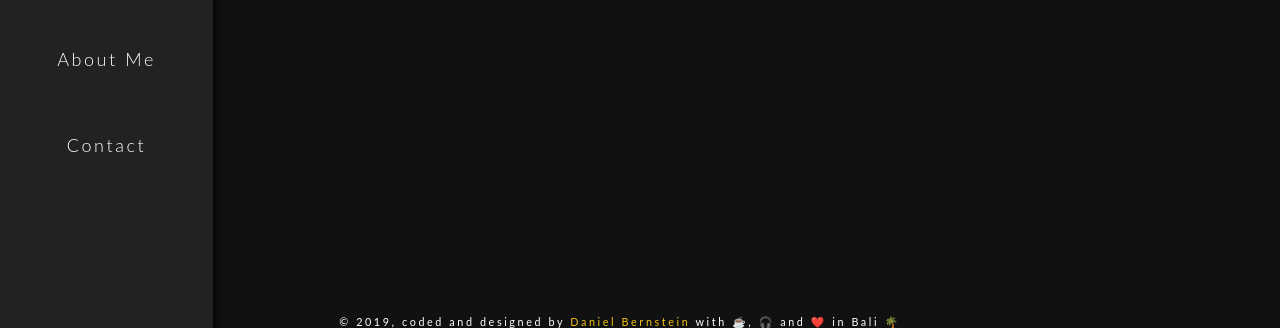
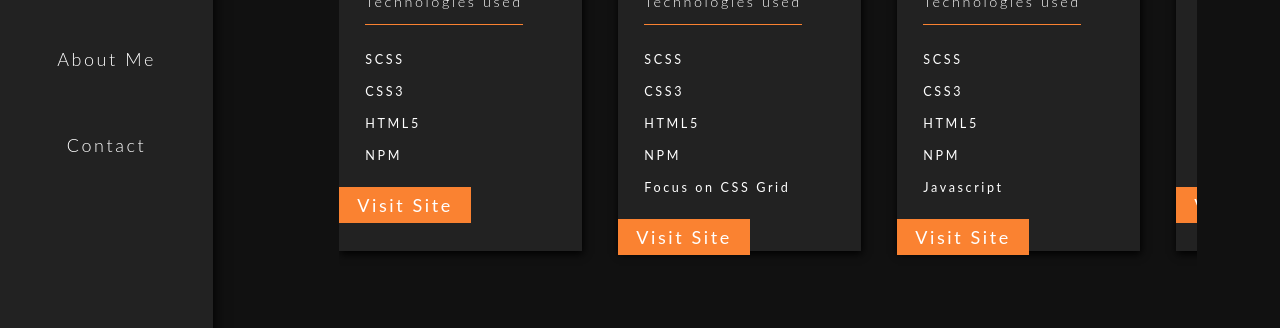
Before and after one commit to drood87/danibernstein.com, a Gatsby site: page /projects in a window 1280 px wide. Shown: the part 389-717 px from the top of the page. Built offline with nearby package versions, Linux system fonts and the light colour scheme; Gatsby itself is replaced by a stand-in of ours.

Commit message:
pull data into project component

```diff
--- a/gatsby-config.js
+++ b/gatsby-config.js
@@ -40,6 +40,38 @@ module.exports = {
         link: '/contact',
       },
     ],
+    projects: [
+      {
+        name: 'Natours',
+        techStack: ['SCSS', 'CSS3', 'HTML5', 'NPM'],
+        link: 'https://www.natours.danibernstein.com/',
+      },
+      {
+        name: 'Nexter',
+        techStack: ['SCSS', 'CSS3', 'HTML5', 'NPM', 'Focus on CSS Grid'],
+        link: 'https://www.nexter.danibernstein.com/',
+      },
+      {
+        name: 'Omnifood',
+        techStack: ['SCSS', 'CSS3', 'HTML5', 'NPM', 'Javascript'],
+        link: 'https://www.omnifood.danibernstein.com',
+      },
+      {
+        name: 'SmartBrain App',
+        techStack: ['ReactJs', 'NodeJs', 'Express', 'Clarifai Api'],
+        link: 'https://smart-face-detection123.herokuapp.com/',
+      },
+      {
+        name: 'Catch of the day',
+        techStack: ['ReactJs', 'Firebase', 'React-Router', 'React Transition Group', 'Stylus'],
+        link: 'https://www.catchoftheday.danibernstein.com/',
+      },
+      {
+        name: 'GDDB',
+        techStack: ['ReactJs', 'Gatsby', 'Reach-Router', 'StyledComponents'],
+        link: 'https://www.gddb.danibernstein.com/',
+      },
+    ],
   },
   plugins: [
     'gatsby-plugin-react-helmet',
--- a/src/components/layout.js
+++ b/src/components/layout.js
@@ -8,7 +8,7 @@
 
 import React from 'react';
 import PropTypes from 'prop-types';
-import { StaticQuery, graphql } from 'gatsby';
+import { graphql, StaticQuery } from 'gatsby';
 import styled from 'styled-components';
 
 import Header from './header';
@@ -39,7 +39,7 @@ const Main = styled.main`
   max-width: 960px;
   margin: 0 auto 60px;
   min-height: 70vh;
-  padding: 160px 5% 80px;
+  padding: 100px 5% 80px;
 `;
 
 const Layout = ({ children }) => (
--- /dev/null
+++ b/src/components/projectcard.js
@@ -0,0 +1,78 @@
+import React, { Component } from 'react';
+import styled from 'styled-components';
+import PropTypes from 'prop-types';
+
+export default class Projectcard extends Component {
+  render() {
+    const { name, techStack, link } = this.props;
+    return (
+      <Card>
+        <img src="https://via.placeholder.com/250x120.png" alt="Project1" />
+        <h4>{name}</h4>
+        <h5>Technologies used</h5>
+        <ul>
+          {techStack.map(stack => (
+            <li>{stack}</li>
+          ))}
+        </ul>
+        <div>
+          <a href={link}>Visit Site</a>
+        </div>
+      </Card>
+    );
+  }
+}
+
+const Card = styled.div`
+  width: 13.5rem;
+  background-color: #222;
+  margin-bottom: 2rem;
+  box-shadow: 1px 3px 8px #000;
+
+  > h4 {
+    background-color: #111;
+    box-shadow: 1px 3px 8px #000;
+    display: inline-block;
+    padding: 1rem;
+    position: relative;
+    top: -2.4rem;
+    font-weight: 300;
+    margin-left: 20px;
+    margin-bottom: 0;
+    transform: rotate(-2deg);
+    align-self: flex-start;
+  }
+
+  > h5 {
+    display: inline-block;
+    font-size: 0.8rem;
+    font-weight: 300;
+    margin-left: 1.45rem;
+    border-bottom: 1px solid #fa8231;
+    padding-bottom: 14px;
+  }
+
+  > ul {
+    list-style: none;
+
+    > li {
+      font-size: 0.7rem;
+    }
+  }
+
+  div {
+    > a:visited,
+    > a:link {
+      background-color: #fa8231;
+      color: #fff;
+      padding: 0.4rem 1rem;
+      align-self: flex-start;
+    }
+  }
+`;
+
+Projectcard.propTypes = {
+  name: PropTypes.string,
+  techStack: PropTypes.arrayOf(PropTypes.string),
+  link: PropTypes.string,
+}.isRequired;
--- a/src/pages/projects.js
+++ b/src/pages/projects.js
@@ -1,7 +1,24 @@
 import React, { Component } from 'react';
+import styled from 'styled-components';
+import { graphql, StaticQuery } from 'gatsby';
 import Layout from '../components/layout';
 import SEO from '../components/seo';
 import Headings from '../components/headings';
+import Projectcard from '../components/projectcard';
+
+const PROJECTS_QUERY = graphql`
+  query Projects {
+    site {
+      siteMetadata {
+        projects {
+          name
+          link
+          techStack
+        }
+      }
+    }
+  }
+`;
 
 export default class projects extends Component {
   render() {
@@ -9,7 +26,31 @@ export default class projects extends Component {
       <Layout>
         <SEO title="Projects" />
         <Headings title="Projects" />
+        <ProjectsContainer>
+          <StaticQuery
+            query={PROJECTS_QUERY}
+            render={data => data.site.siteMetadata.projects.map(project => (
+              <Projectcard name={project.name} link={project.link} techStack={project.techStack} />
+            ))
+            }
+          />
+        </ProjectsContainer>
       </Layout>
     );
   }
 }
+
+const ProjectsContainer = styled.div`
+  display: grid;
+  grid-template-columns: repeat(auto-fill, 1fr);
+  grid-auto-flow: column;
+  grid-template-rows: max-content;
+  grid-gap: 2rem;
+  overflow-x: scroll;
+
+  /* &:last-child {
+    margin-right: 2rem;
+  } */
+`;
+
+// export default Projects;
```
Also changed, not shown: src/components/button.js (deleted, +0 -45 lines), src/pages/index.js (+47 -3 lines).
